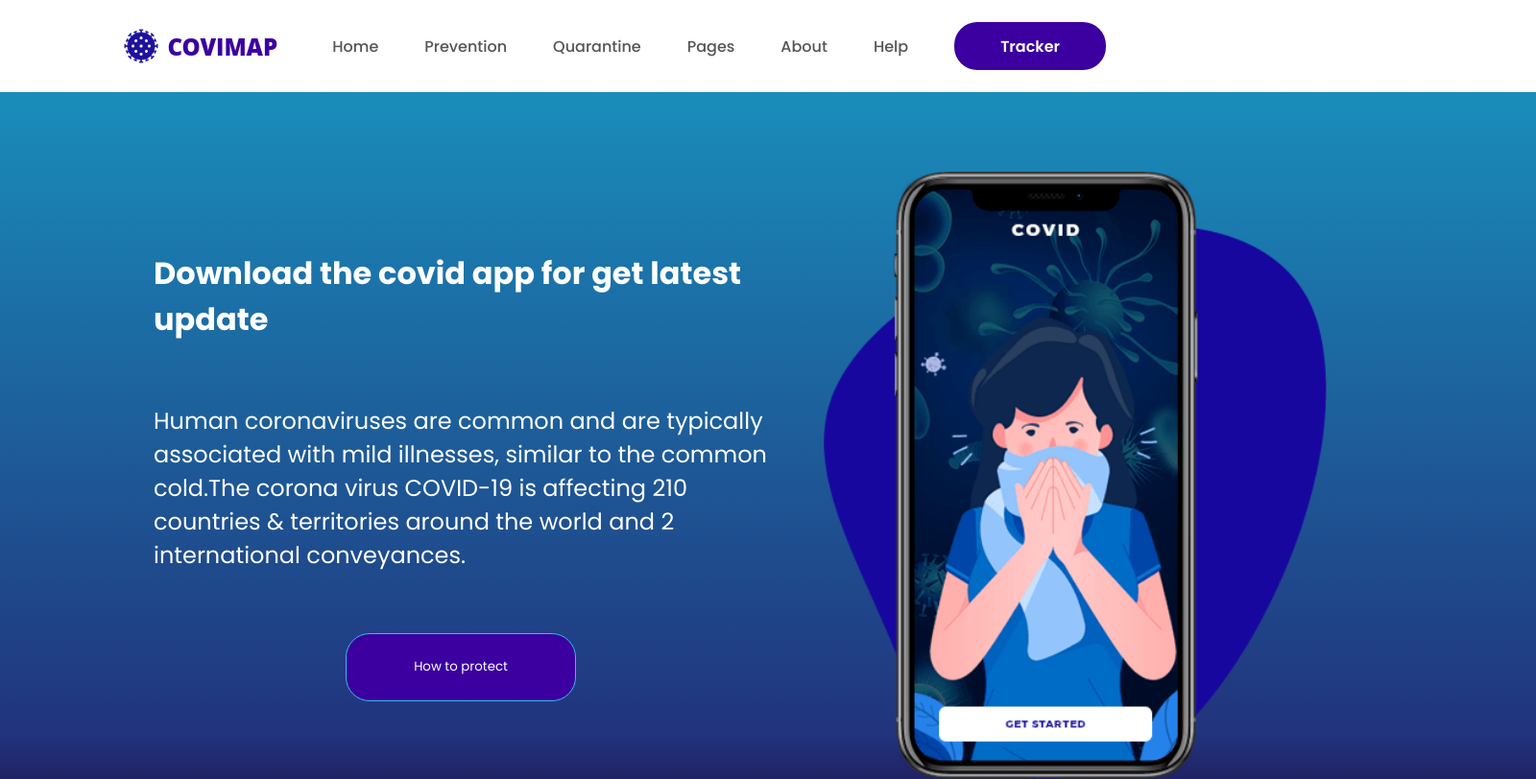
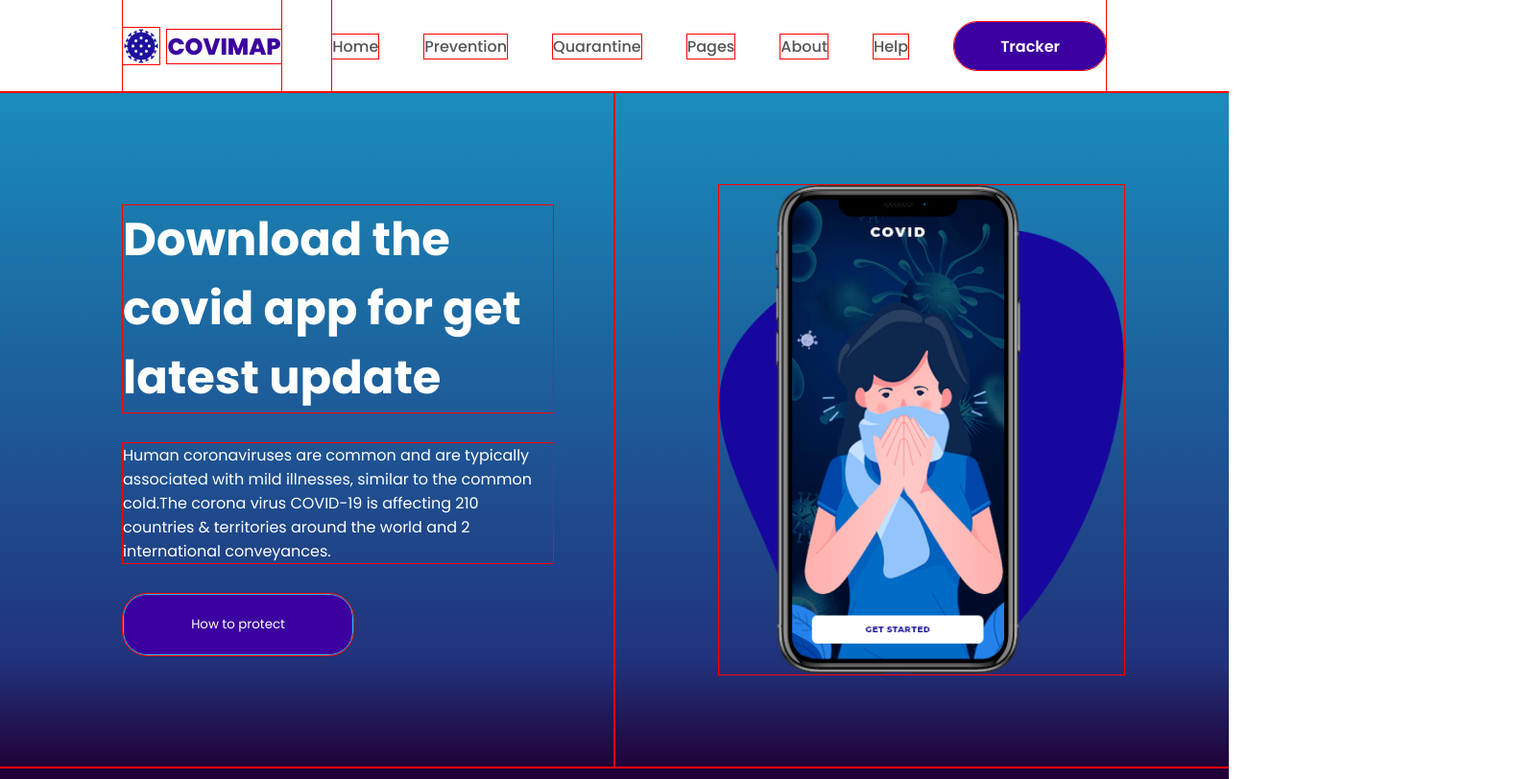
Before and after one commit to iElectro13/impacto-covid, a plain HTML site: page index.html in a window 1280 px wide. Shown: the top 812 px of the page at 96% size, 1600 px wide, since content can reach past the window. Drawn offline with nearby package versions, Linux system fonts and the light colour scheme.

Commit message:
Resueltos los errores de tamaños

```diff
--- a/index.html
+++ b/index.html
@@ -56,7 +56,7 @@
     <section class="section" id="section2">
         <span class="section__subtitle">App Feature</span>
         <h2 class="section__title">Basic Feature You Will Get <br> When You Use</h2>
-        <div class="carrusel">
+        <div class="carrusel" id="carrusel">
             <div class="card">
                 <picture class="icon__container">
                     <i class="bi bi-box-seam"></i>
--- a/src/css/styles.css
+++ b/src/css/styles.css
@@ -9,7 +9,8 @@
     padding: 0;
     /* font-family: 'Roboto', sans-serif; */
     /* color: white; */
-    font-family:var(--main-font-1)
+    font-family:var(--main-font-1);
+    outline: 1px solid red;
 }
 
 .header {
@@ -29,7 +30,6 @@
 }
 
 .nav__title {
-    font-family: 'Open Sans', sans-serif;
     font-weight: 800;
 }
 
@@ -88,20 +88,19 @@
     width: 100%;
     display: grid;
     grid-template-columns: 1fr 1fr;
-    padding: 3rem 10rem;
 }
 
 #section1 .left h2{
-    font-size: 2rem;
+    font-size: 3rem;
     font-weight: bolder;
-
-
 }
 
 #section1 .left p{
-    font-size: 1.5rem;
+    font-size: 1rem;
     color:white;
 }
+
+
 
 #section1 .left, #section1 .right {
     display: flex;
@@ -109,16 +108,21 @@
     justify-content: center;
     align-items: center;
     color: white;
+}
 
+#section1 .left {
+    padding: 2rem 4rem;
+    padding-left: 8rem;
+    align-items: start;
 }
 
 #section1 .left, #section3 .right {
-    gap: 4rem;
+    gap: 2rem;
     color: white;
 }
 
 #section1 .right img {
-    height: 90%;
+    width: 33vw;
 }
 
 .button{
@@ -137,7 +141,6 @@
 .section {
     background: rgb(33,1,55);
     height: 100vh;
-    width: 100%;
 }
 
 #section2 {
@@ -168,11 +171,12 @@
     padding: 2rem;
     width: 95%;
     margin: auto;
+    scrollbar-color: transparent transparent;
 }
 
+
 .carrusel .card {
-    height: 45vh;
-    width: 100%;
+    height: 20rem;
     background: white;
     border-radius: 0.5rem;
     padding: 1rem;
@@ -339,12 +343,13 @@ gap: 1.5rem;
 .phone2{
     background: rgb(59,0,161);
     background: linear-gradient(90deg, rgba(59,0,161,1) 37%, rgba(0,185,233,1) 100%);
-    height: 80%;
+    height: 65%;
     padding: 3rem 0rem;
     padding-left: 5rem;
     display: grid;
     grid-template-columns: 2fr 1fr;
     position: relative;
+    border-radius: 1rem 0rem 0rem 1rem;
 }
 
 .phone2-img {
```
Also changed, not shown: src/js/script.js (+2 -5 lines).
